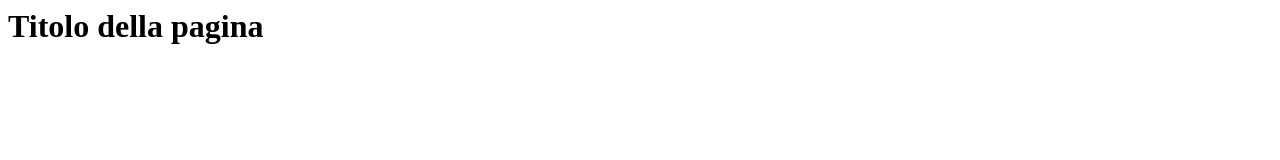
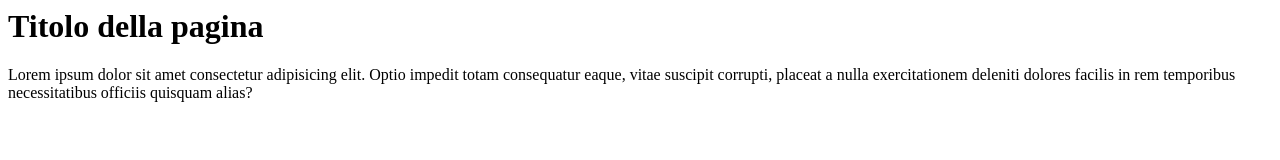
Before and after one commit to GiulianoPrimavera/primaRepository, a plain HTML site: page index.html in a window 1280 px wide. Drawn offline with Linux system fonts and the light colour scheme.

Commit message:
aggiunto paragrafo lorem ipsum

```diff
--- a/index.html
+++ b/index.html
@@ -1,5 +1,8 @@
 <html>
     <body>
         <h1>Titolo della pagina</h1>
+
+        <p>Lorem ipsum dolor sit amet consectetur adipisicing elit. Optio impedit totam consequatur eaque, vitae suscipit corrupti, placeat a nulla exercitationem deleniti dolores facilis in rem temporibus necessitatibus officiis quisquam alias?</p>
+
     </body>
 </html>
```
